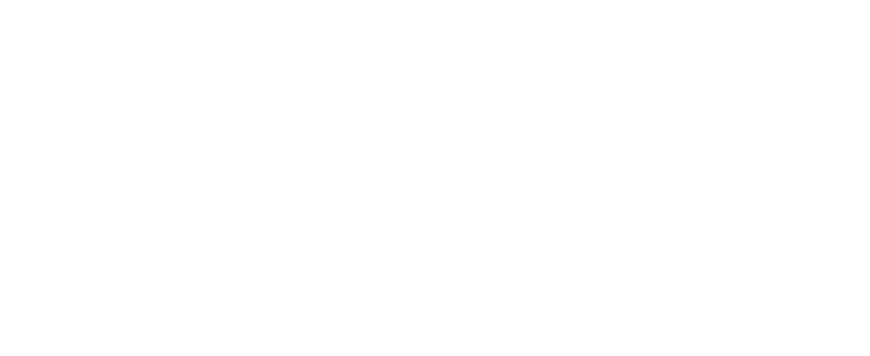
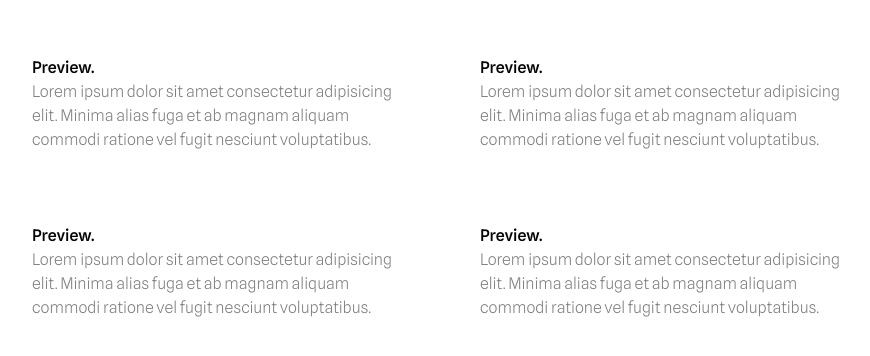
Before and after one commit to itsarghyadas/vibes, a React (Vite) app: page /navanimate in a window 1280 px wide. Before the commit this address had no page. Shown: the part 212-568 px from the top of the page, without its empty margins (196-1066 px from the left). Built offline with nearby package versions, Linux system fonts and the light colour scheme.

Commit message:
animated nav hover

```diff
--- a/package.json
+++ b/package.json
@@ -10,6 +10,9 @@
     "preview": "vite preview"
   },
   "dependencies": {
+    "@radix-ui/colors": "^3.0.0",
+    "@radix-ui/react-icons": "^1.3.0",
+    "@radix-ui/react-navigation-menu": "^1.2.0",
     "clsx": "^2.1.1",
     "embla-carousel-react": "^8.1.5",
     "framer-motion": "^11.2.10",
--- a/src/App.tsx
+++ b/src/App.tsx
@@ -4,6 +4,7 @@ import SplitFlapShow from "./components/splitflap/splitflapshow";
 import VestaboardShow from "./components/vestabaord/vestaboardshow";
 import Carousel from "./components/carousel/carousel";
 import EmblaCarouselShow from "./components/embla-carousel/Carousel";
+import NavAnimate from "./components/navigation/navanimate";
 
 export default function App() {
   return (
@@ -13,6 +14,7 @@ export default function App() {
       <Route path="/carousel" element={<Carousel />} />
       <Route path="/embla-carousel" element={<EmblaCarouselShow />} />
       <Route path="/" element={<Homepage />} />
+      <Route path="/navanimate" element={<NavAnimate />} />
     </Routes>
   );
 }
--- a/src/components/homepage/homepage.tsx
+++ b/src/components/homepage/homepage.tsx
@@ -5,6 +5,7 @@ const links = [
   { to: "/vestaboard", text: "Vestabord" },
   { to: "/carousel", text: "Carousel" },
   { to: "/embla-carousel", text: "Embla Carousel" },
+  { to: "/navanimate", text: "Nav Animate" },
 ];
 
 export default function Homepage() {
--- /dev/null
+++ b/src/components/navigation/navanimate.css
@@ -0,0 +1,124 @@
+.list::after {
+  border-radius: 1rem;
+  content: "";
+  position: absolute;
+  background: hsl(0, 0%, 95%);
+  pointer-events: none;
+  z-index: -2;
+  top: var(--top);
+  right: var(--right);
+  bottom: var(--bottom);
+  left: var(--left);
+  transition: inset 0.2s;
+  height: var(--height);
+  width: var(--width);
+}
+
+.list[data-enhanced]:hover {
+  --active: 1;
+}
+
+.list[data-enhanced]::after {
+  opacity: var(--active, 0);
+  transition: opacity 0.2s, inset 0.2s 0.2s;
+}
+
+.list[data-enhanced]:hover::after {
+  transition: opacity 0.2s 0.2s, inset 0.2s;
+}
+
+@supports (anchor-name: --anchor) {
+  .listitem:nth-of-type(1) .listitemcontainer {
+    anchor-name: --develop;
+  }
+
+  .listitem:nth-of-type(2) .listitemcontainer {
+    anchor-name: --preview;
+  }
+
+  .listitem:nth-of-type(3) .listitemcontainer {
+    anchor-name: --ship;
+  }
+
+  .listitem:nth-of-type(4) .listitemcontainer {
+    anchor-name: --profit;
+  }
+
+  :root {
+    --anchor: --develop;
+  }
+
+  :root:has(.listitem:nth-of-type(1):hover) {
+    --anchor: --develop;
+  }
+
+  :root:has(.listitem:nth-of-type(2):hover) {
+    --anchor: --preview;
+  }
+
+  :root:has(.listitem:nth-of-type(3):hover) {
+    --anchor: --ship;
+  }
+
+  :root:has(.listitem:nth-of-type(4):hover) {
+    --anchor: --profit;
+  }
+
+  .list::after {
+    position-anchor: var(--anchor);
+    inset: anchor(top) anchor(right) anchor(bottom) anchor(left);
+  }
+
+  .list:has(.listitem:hover) {
+    --active: 1;
+  }
+
+  .list::after {
+    opacity: var(--active, 0);
+    transition: opacity 0.2s, inset 0.2s 0.2s;
+  }
+
+  .list:hover::after {
+    transition: opacity 0.2s 0.2s, inset 0.2s;
+  }
+
+  .listitemcontainer::after {
+    content: unset;
+    display: none;
+  }
+}
+
+.list:not([data-enhanced]) .listitemcontainer::after {
+  content: "";
+  position: absolute;
+  inset: 0;
+  z-index: -2;
+  background: hsl(0 0% 10%);
+  border-radius: 1rem;
+  opacity: var(--li-active, 0);
+  transition: opacity 0.2s;
+}
+
+.listitemcontainer {
+  color: hsl(0 0% 2%);
+  padding: 1rem;
+  display: grid;
+  gap: 0.5rem;
+  position: relative;
+}
+
+.listitem:hover {
+  --li-active: 1;
+}
+
+.listitemcontainer h3 {
+  margin: 0;
+  font-weight: 500;
+}
+
+.listitemcontainer p {
+  margin: 0;
+  text-wrap: pretty;
+  color: #25252598;
+  font-weight: 80;
+}
--- /dev/null
+++ b/src/components/navigation/navanimate.tsx
@@ -0,0 +1,77 @@
+import { useEffect } from "react";
+import "./navanimate.css";
+
+const items = [
+  {
+    title: "Preview.",
+    content:
+      "Lorem ipsum dolor sit amet consectetur adipisicing elit. Minima alias fuga et ab magnam aliquam commodi ratione vel fugit nesciunt voluptatibus.",
+  },
+  {
+    title: "Preview.",
+    content:
+      "Lorem ipsum dolor sit amet consectetur adipisicing elit. Minima alias fuga et ab magnam aliquam commodi ratione vel fugit nesciunt voluptatibus.",
+  },
+  {
+    title: "Preview.",
+    content:
+      "Lorem ipsum dolor sit amet consectetur adipisicing elit. Minima alias fuga et ab magnam aliquam commodi ratione vel fugit nesciunt voluptatibus.",
+  },
+  {
+    title: "Preview.",
+    content:
+      "Lorem ipsum dolor sit amet consectetur adipisicing elit. Minima alias fuga et ab magnam aliquam commodi ratione vel fugit nesciunt voluptatibus.",
+  },
+];
+
+const NavAnimate = () => {
+  useEffect(() => {
+    if (!CSS.supports("anchor-name: --anchor")) {
+      const LIST = document.querySelector(".list") as HTMLElement;
+      LIST.dataset.enhanced = "true";
+      let current: HTMLElement | null = null;
+      const sync = () => {
+        if (current) {
+          const BOUNDS = current.getBoundingClientRect();
+          LIST.style.setProperty("--top", `${BOUNDS.top}px`);
+          LIST.style.setProperty("--right", `${BOUNDS.right}px`);
+          LIST.style.setProperty("--bottom", `${BOUNDS.bottom}px`);
+          LIST.style.setProperty("--left", `${BOUNDS.left}px`);
+          LIST.style.setProperty("--height", `${BOUNDS.height}px`);
+          LIST.style.setProperty("--width", `${BOUNDS.width}px`);
+        }
+      };
+      const UPDATE = ({ x, y }: { x: number; y: number }) => {
+        const ARTICLE = document
+          .elementFromPoint(x, y)
+          ?.closest(".listitem")
+          ?.querySelector(".listitemcontainer") as HTMLElement | null;
+        if (ARTICLE !== current) {
+          current = ARTICLE;
+          sync();
+        }
+      };
+      LIST.addEventListener("pointermove", UPDATE);
+      window.addEventListener("resize", sync);
+    }
+  }, []);
+
+  return (
+    <main className="max-w-4xl mx-auto flex items-center justify-center h-screen">
+      <ul className="list grid grid-cols-2 list-none p-0 m-0">
+        {items.map((item, index) => (
+          <li key={index} className="listitem p-5 list-none cursor-pointer">
+            <div className="listitemcontainer">
+              <a href="#">
+                <h3>{item.title}</h3>
+                <p>{item.content}</p>
+              </a>
+            </div>
+          </li>
+        ))}
+      </ul>
+    </main>
+  );
+};
+
+export default NavAnimate;
--- a/tailwind.config.js
+++ b/tailwind.config.js
@@ -1,3 +1,6 @@
+import plugin from "tailwindcss/plugin";
+import { blackA, mauve, violet, indigo, purple } from "@radix-ui/colors";
+
 /** @type {import('tailwindcss').Config} */
 export default {
   content: ["./index.html", "./src/**/*.{js,ts,jsx,tsx}"],
@@ -7,7 +10,66 @@ export default {
         space: ["Space Grotesk", "sans-serif"],
         spline: ["Spline Sans", "sans-serif"],
       },
+      colors: {
+        ...blackA,
+        ...mauve,
+        ...violet,
+        ...purple,
+        ...indigo,
+      },
+      keyframes: {
+        enterFromRight: {
+          from: { opacity: "0", transform: "translateX(200px)" },
+          to: { opacity: "1", transform: "translateX(0)" },
+        },
+        enterFromLeft: {
+          from: { opacity: "0", transform: "translateX(-200px)" },
+          to: { opacity: "1", transform: "translateX(0)" },
+        },
+        exitToRight: {
+          from: { opacity: "1", transform: "translateX(0)" },
+          to: { opacity: "0", transform: "translateX(200px)" },
+        },
+        exitToLeft: {
+          from: { opacity: "1", transform: "translateX(0)" },
+          to: { opacity: "0", transform: "translateX(-200px)" },
+        },
+        scaleIn: {
+          from: { opacity: "0", transform: "rotateX(-10deg) scale(0.9)" },
+          to: { opacity: "1", transform: "rotateX(0deg) scale(1)" },
+        },
+        scaleOut: {
+          from: { opacity: "1", transform: "rotateX(0deg) scale(1)" },
+          to: { opacity: "0", transform: "rotateX(-10deg) scale(0.95)" },
+        },
+        fadeIn: {
+          from: { opacity: "0" },
+          to: { opacity: "1" },
+        },
+        fadeOut: {
+          from: { opacity: "1" },
+          to: { opacity: "0" },
+        },
+      },
+    },
+    animation: {
+      scaleIn: "scaleIn 200ms ease",
+      scaleOut: "scaleOut 200ms ease",
+      fadeIn: "fadeIn 200ms ease",
+      fadeOut: "fadeOut 200ms ease",
+      enterFromLeft: "enterFromLeft 250ms ease",
+      enterFromRight: "enterFromRight 250ms ease",
+      exitToLeft: "exitToLeft 250ms ease",
+      exitToRight: "exitToRight 250ms ease",
     },
   },
-  plugins: [],
+  plugins: [
+    plugin(({ matchUtilities }) => {
+      matchUtilities({
+        perspective: (value) => ({
+          perspective: value,
+        }),
+      });
+    }),
+  ],
 };
```
Also changed, not shown: 1 other file (tests, documents, lock files or other folders).
